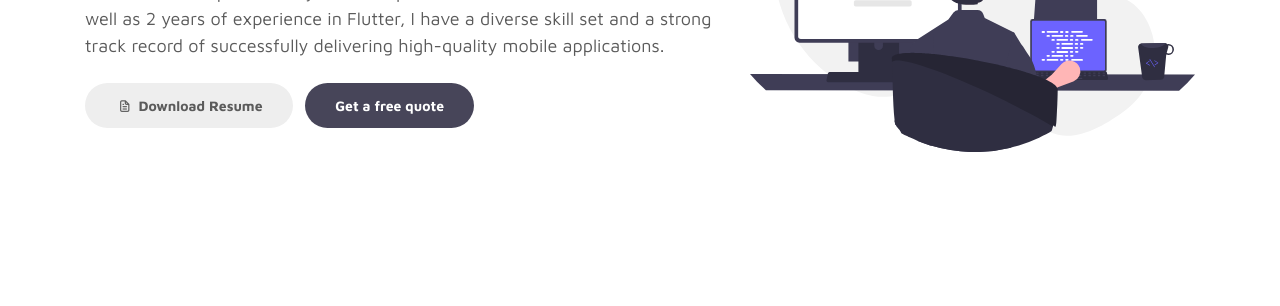
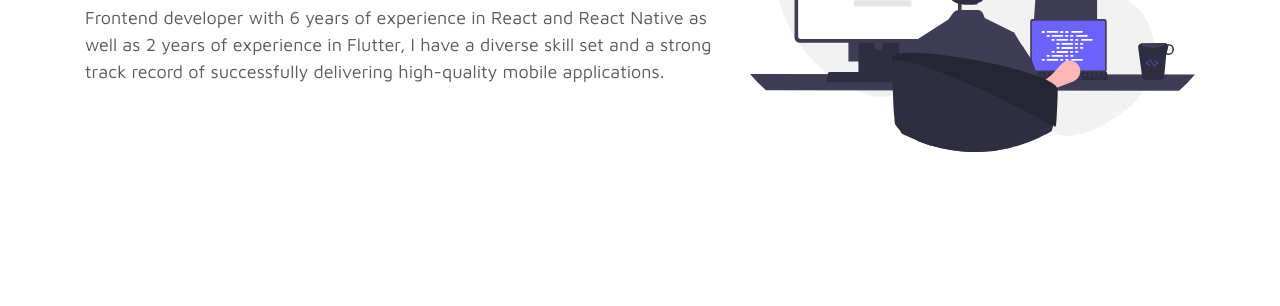
Before and after one commit to UADACID/portfolio-pratama-setya-aji, a plain HTML site: page index.html in a window 1280 px wide. Shown: the part 370-676 px from the top of the page. Drawn offline with Linux system fonts and the light colour scheme.

Commit message:
remove unused button

```diff
--- a/index.html
+++ b/index.html
@@ -89,10 +89,10 @@ https://www.tooplate.com/view/2115-marvel
               in Flutter, I have a diverse skill set and a strong track record of successfully delivering high-quality
               mobile applications.</p>
 
-            <div class="custom-btn-group mt-4">
+            <!-- <div class="custom-btn-group mt-4">
               <a href="#" class="btn mr-lg-2 custom-btn"><i class='uil uil-file-alt'></i> Download Resume</a>
               <a href="#contact" class="btn custom-btn custom-btn-bg custom-btn-link">Get a free quote</a>
-            </div>
+            </div> -->
           </div>
         </div>
 
```
